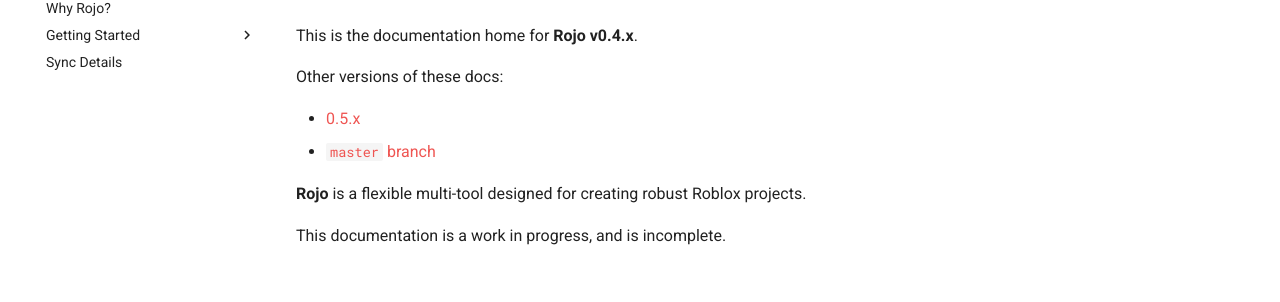
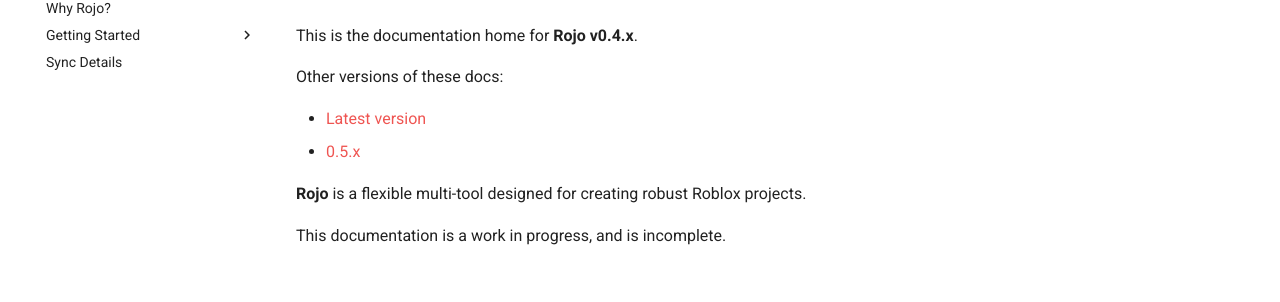
Before and after one commit to rojo-rbx/rojo, an MkDocs documentation site: the page built from docs/index.md, in a window 1280 px wide. Shown: the part 157-459 px from the top of the page. Built offline with MkDocs 1.6.1 and Material for MkDocs 9.7.7, drawn with Linux system fonts in a browser that asks for light colours; comment, search, counter and statistics services are not loaded; old or Windows-style settings are respelled for this version of MkDocs.

Commit message:
Update doc links

```diff
--- a/docs/index.md
+++ b/docs/index.md
@@ -3,8 +3,8 @@
 
 Other versions of these docs:
 
+* [Latest version](https://lpghatguy.github.io/rojo)
 * [0.5.x](https://lpghatguy.github.io/rojo/0.5.x)
-* [`master` branch](https://lpghatguy.github.io/rojo/master)
 
 **Rojo** is a flexible multi-tool designed for creating robust Roblox projects.
 
```
